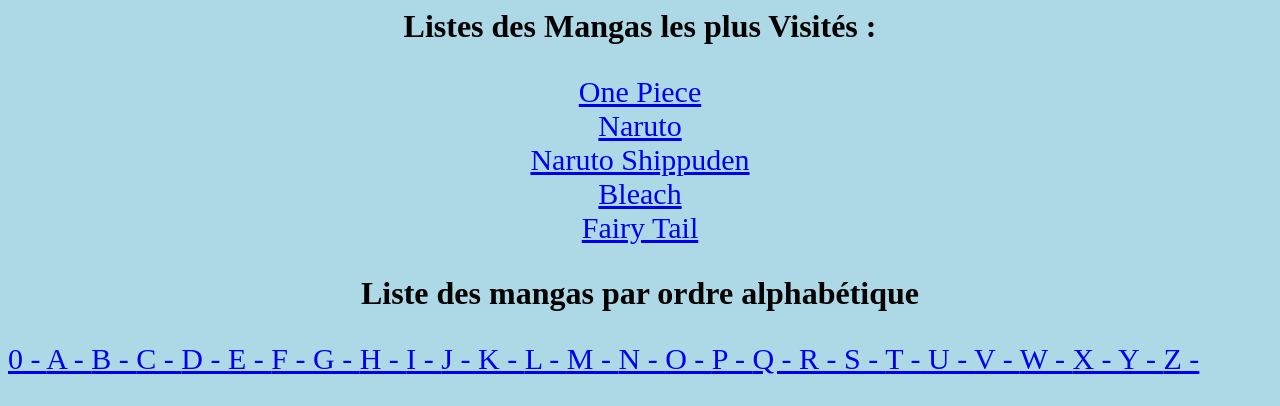
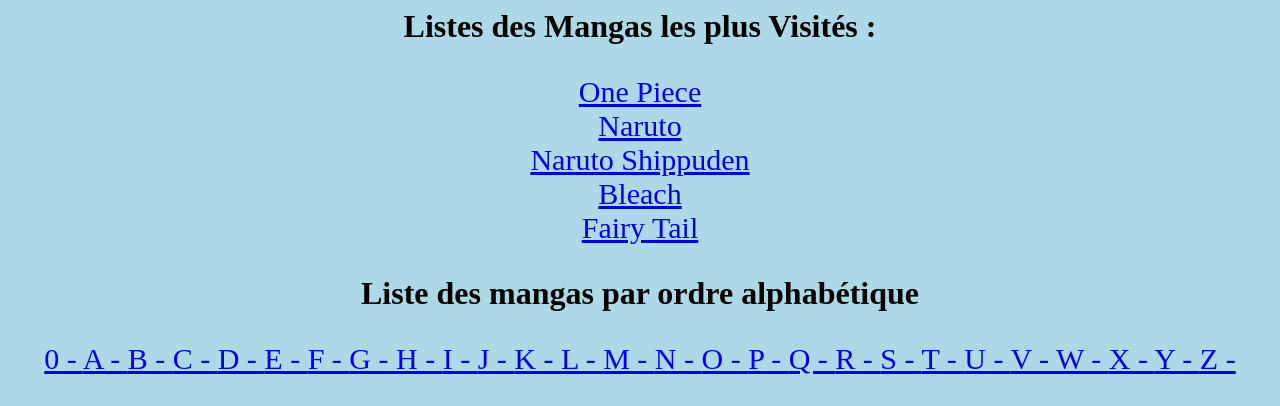
Before and after one commit to MasquimeRoronoa/Projets, a plain HTML site: page ProjetAnime.html in a window 1280 px wide. Shown: the part 492-898 px from the top of the page. Drawn offline with Linux system fonts and the light colour scheme.

Commit message:
add center all letters

```diff
--- a/ProjetAnime.html
+++ b/ProjetAnime.html
@@ -11,12 +11,11 @@
 
   h1 {text-align: center;}
 
-  #p1 {text-align: center;}
-
   #p1 {text-align: center;
       font-size: 30px;}
 
-  #p2 {font-size: 30px;}
+  #p2 {font-size: 30px;
+      text-align: center;}
 
   </style>
 
@@ -41,7 +40,8 @@
 
      <h1> Liste des mangas par ordre alphabétique </h1>
 
-     <p id="p2"> <a href="Lettre0.html" target="_blank" title="Cliquez Ici"> 0 -  </a>
+     <p id="p2">
+                <a href="Lettre0.html" target="_blank" title="Cliquez Ici"> 0 -  </a>
                 <a href="LettreA.html" target="_blank" title="Cliquez Ici"> A -  </a>
                  <a href="LettreB.html" target="_blank" title="Cliquez Ici"> B - </a>
                  <a href="LettreC.html" target="_blank" title="Cliquez Ici"> C - </a>
@@ -67,7 +67,7 @@
                   <a href="LettreW.html" target="_blank" title="Cliquez Ici"> W - </a>
                   <a href="LettreX.html" target="_blank" title="Cliquez Ici"> X - </a>
                   <a href="LettreY.html" target="_blank" title="Cliquez Ici"> Y - </a>
-                  <a href="LettreZ.html" target="_blank" title="Cliquez Ici"> Z - </a>
+                  <a href="LettreZ.html" target="_blank" title="Cliquez Ici"> Z - </a> </p>
 
 </body>
 </html>
```
